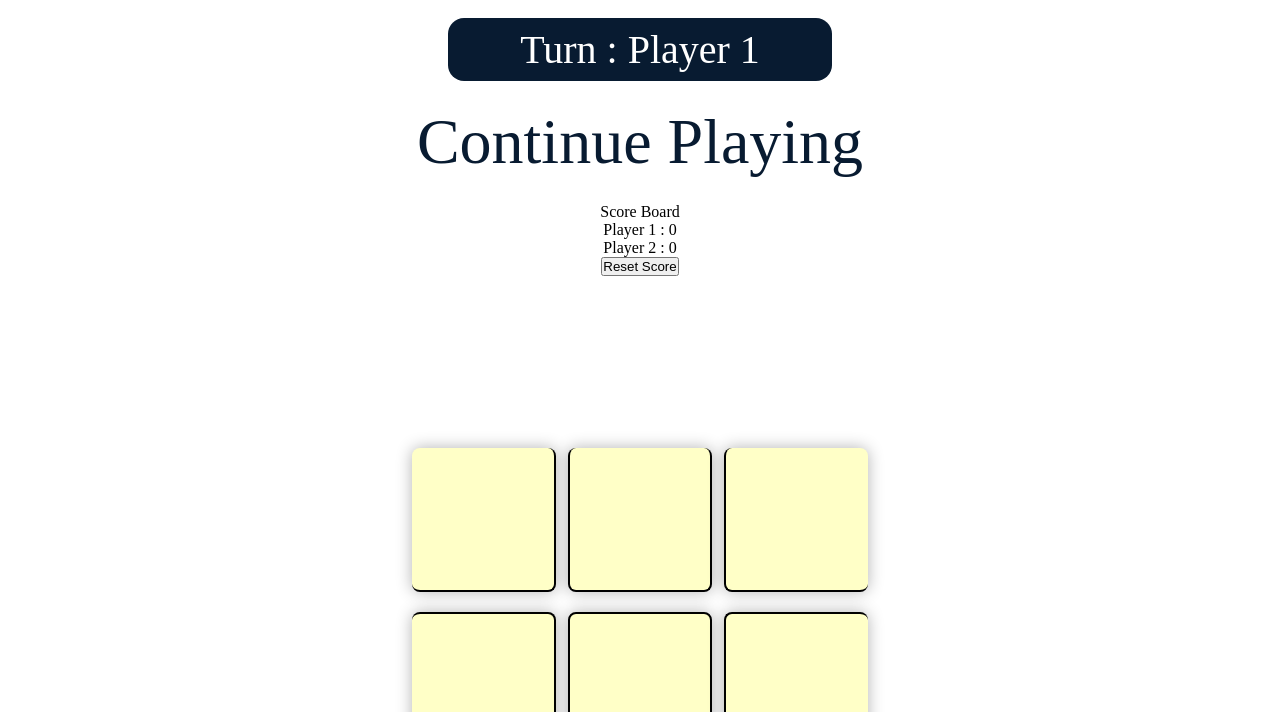
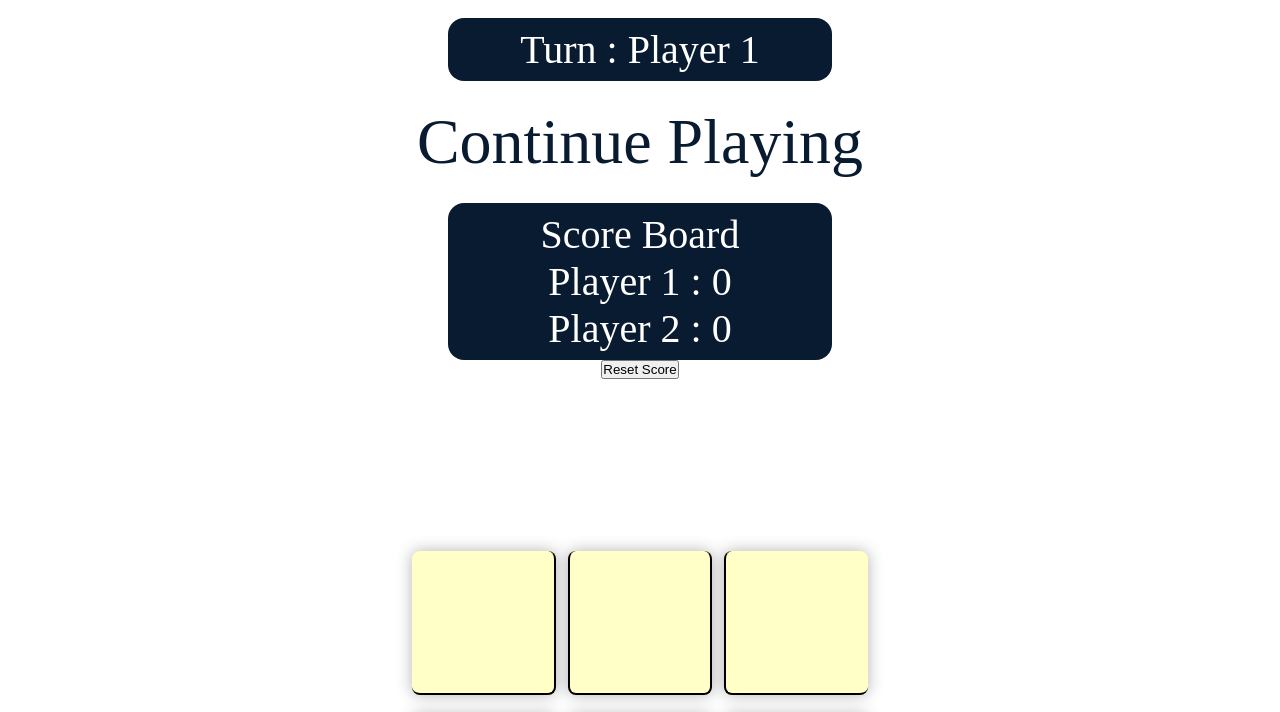
Before and after one commit to RaMore3000/KTJ2, a plain HTML site: page index.html in a window 1280 px wide. Shown: the part 86-798 px from the top of the page. Drawn offline with Linux system fonts and the light colour scheme.

Commit message:
style.css

```diff
--- a/style.css
+++ b/style.css
@@ -75,8 +75,9 @@ img {
 .msg-container div {
     text-align: center;
     margin-top: 1.5rem;
+    /* border: 2px solid black; */
 }
-#turn {
+#turn, #score {
     font-size: 5vmin;
     color: #fff;
     padding: 0.5rem;
@@ -85,7 +86,6 @@ img {
     margin-left: 35%;
     margin-right: 35%;
 }
-
 .br {
     border-right: 0;
 }
```
